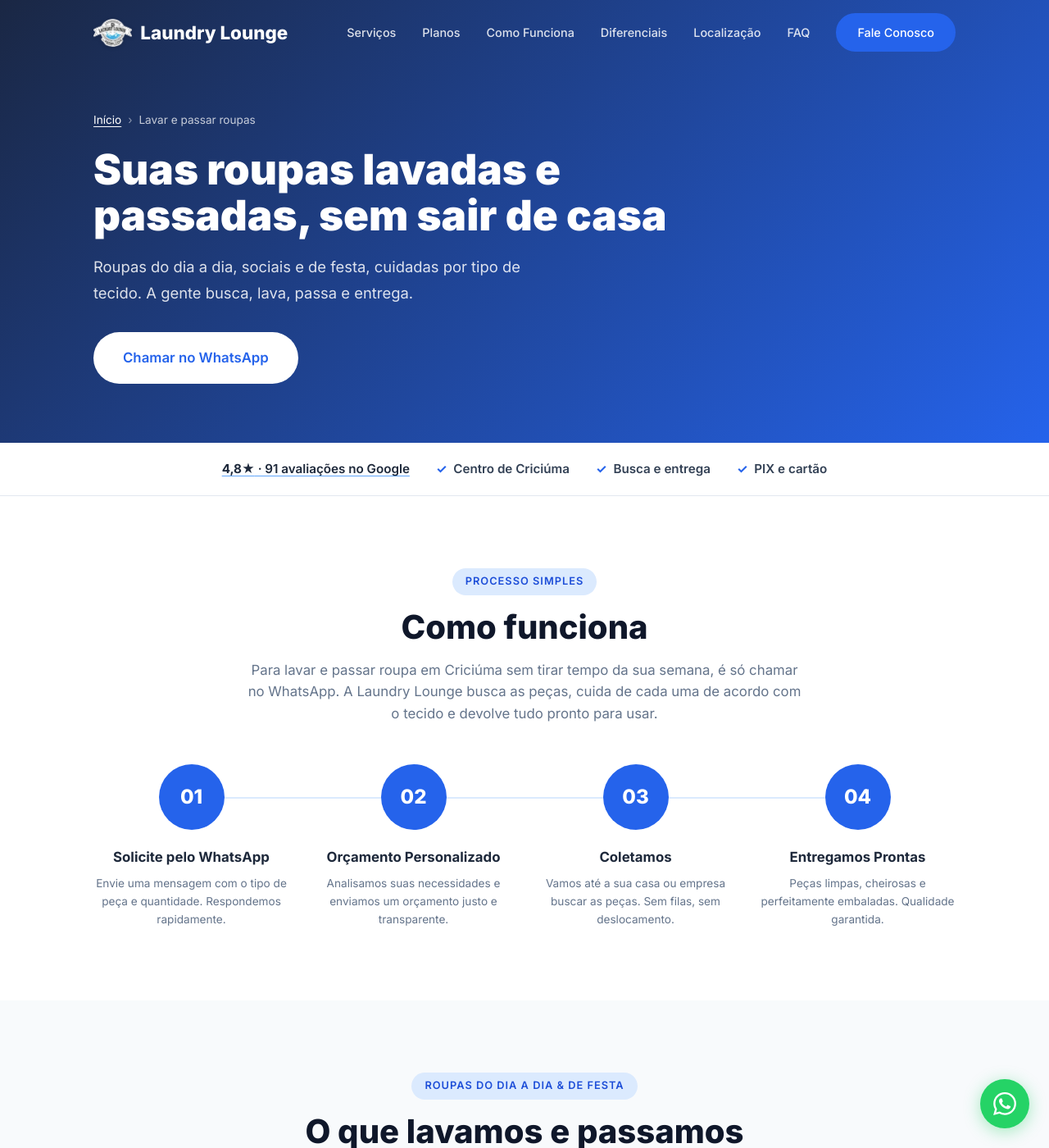
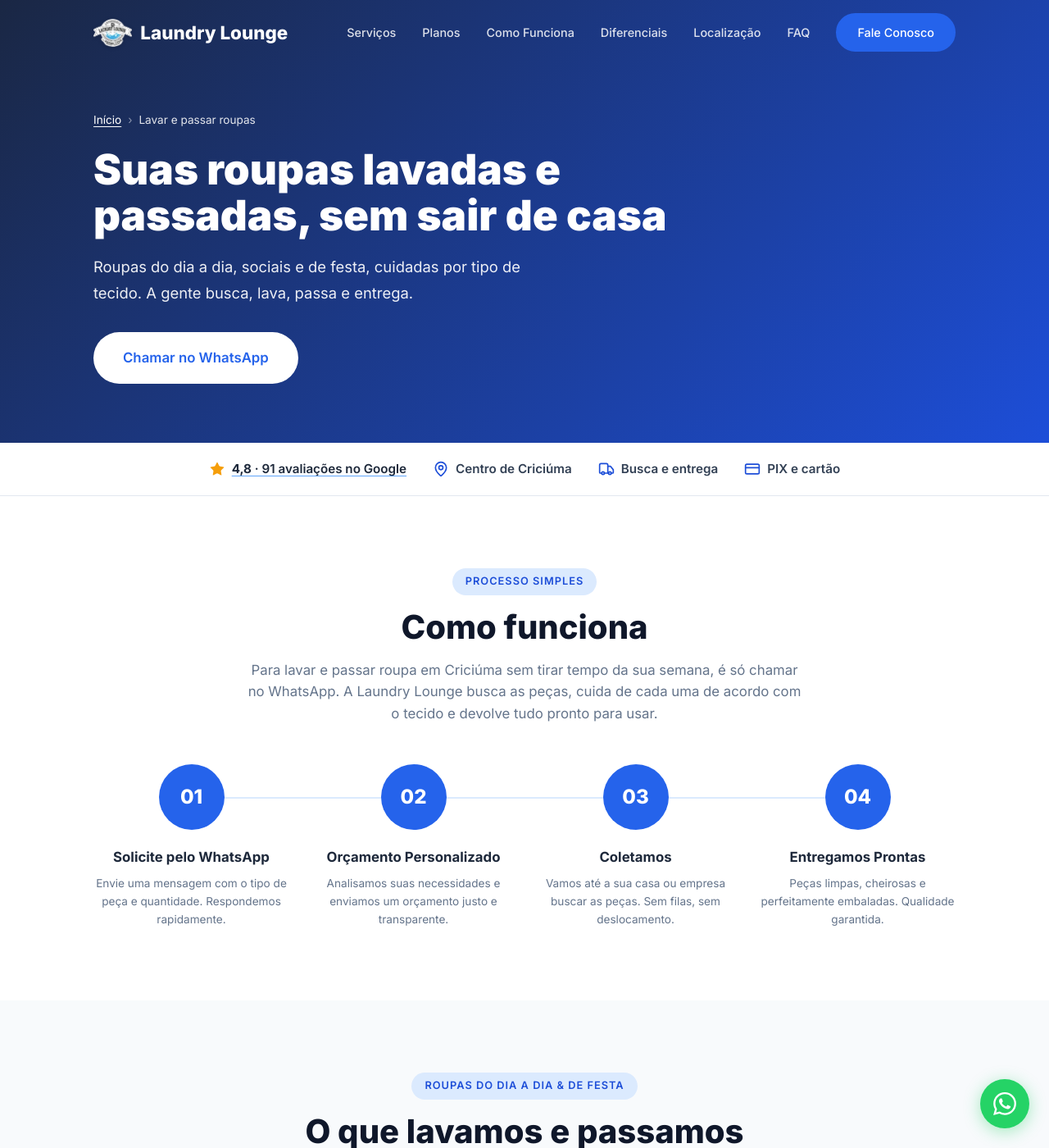
Before and after one commit to gabrielmilano/LaundryLoungeSite, a Jekyll site: the page built from lavar-e-passar-roupas-criciuma.html, in a window 1280 px wide and 1400 px high. Shown: the whole window at 82% size. Built offline with Jekyll 4.4.1, drawn with Linux system fonts in a browser that asks for light colours; some of the changed text lies outside the part shown.

Commit message:
Item 8: paginas de servico com foto propria no topo, avaliacoes compactas e icones
- topo de cada pagina com a foto do proprio servico (tapete-depois, edredom,
  roupas-passadas, planos) cobrindo o fundo + camada escura; sem foto: degrade da marca
- subtitulo e breadcrumb com contraste >= 4.5:1
- "antes e depois" de tapetes lado a lado, so com as duas fotos (estrutura do item 1)
- bloco compacto "O que dizem nossos clientes" antes do FAQ nas 4 paginas
  (se o servico tiver avaliacoes proprias, elas aparecem no lugar)
- faixa de confianca com icones SVG (estrela, pin, caminhao, cartao)

Co-Authored-By: Claude Opus 5.5 <noreply@anthropic.com>

```diff
--- a/_includes/servico/avaliacoes.html
+++ b/_includes/servico/avaliacoes.html
@@ -19,3 +19,6 @@
         </div>
     </section>
 {%- endif %}
+{%- if n_avaliacoes == 0 %}
+{% include avaliacoes-google.html compacto=true %}
+{%- endif %}
--- a/_includes/servico/hero.html
+++ b/_includes/servico/hero.html
@@ -1,7 +1,10 @@
 
     <!-- HERO -->
-    <section class="svc-hero">
-        <div class="container svc-hero__inner{% if foto_hero != '' %} svc-hero__inner--foto{% endif %}">
+    <section class="svc-hero{% if foto_hero != '' %} svc-hero--foto{% endif %}">
+{%- if foto_hero != "" %}
+        {% include foto.html chave=page.foto_hero classe="svc-hero__foto" prioridade=true sizes="100vw" %}
+{%- endif %}
+        <div class="container svc-hero__inner">
             <div class="svc-hero__text">
                 <nav class="breadcrumb" aria-label="Você está em">
                     <ol>
@@ -16,20 +19,15 @@
                     <a href="tel:{{ e.telefone_link }}" class="btn btn--outline btn--lg svc-ligar" data-servico="{{ page.servico_evento }}" data-posicao="hero">Ligar {{ e.telefone }}</a>
                 </div>
             </div>
-{%- if foto_hero != "" %}
-            <div class="svc-hero__media">
-                {% include foto.html chave=page.foto_hero prioridade=true sizes="(min-width: 900px) 45vw, 100vw" %}
-            </div>
-{%- endif %}
         </div>
     </section>
 
     <!-- FAIXA DE CONFIANÇA -->
     <section class="svc-trust" aria-label="Por que escolher a Laundry Lounge">
         <ul class="container svc-trust__list">
-            <li class="svc-trust__nota"><a href="{{ e.google_perfil_url }}" target="_blank" rel="noopener"><strong>{{ e.google_nota }}★</strong> · {{ e.google_avaliacoes }} avaliações no Google</a></li>
-            <li>Centro de Criciúma</li>
-            <li>Busca e entrega</li>
-            <li>PIX e cartão</li>
+            <li class="svc-trust__nota">{% include icone.html nome="estrela" classe="svc-trust__estrela" %}<a href="{{ e.google_perfil_url }}" target="_blank" rel="noopener"><strong>{{ e.google_nota }}</strong> · {{ e.google_avaliacoes }} avaliações no Google</a></li>
+            <li>{% include icone.html nome="pin" %}Centro de Criciúma</li>
+            <li>{% include icone.html nome="caminhao" %}Busca e entrega</li>
+            <li>{% include icone.html nome="cartao" %}PIX e cartão</li>
         </ul>
     </section>
--- a/assets/css/servico.css
+++ b/assets/css/servico.css
@@ -14,20 +14,33 @@
 
 /* === HERO === */
 .svc-hero {
-    background: linear-gradient(135deg, var(--blue-800) 0%, var(--blue-600) 100%);
+    position: relative;
+    overflow: hidden;
+    /* mesmo degradê da home: texto branco com contraste >= 4.5:1 */
+    background: linear-gradient(135deg, var(--blue-800) 0%, #1d4ed8 100%);
     color: var(--white);
     padding: 136px 0 72px;
 }
 
-.svc-hero__inner {
-    display: grid;
-    grid-template-columns: 1fr;
-    gap: 48px;
-    align-items: center;
+/* Com a foto do serviço: foto cobrindo o fundo + camada escura (contraste >= 4.5:1) */
+.svc-hero__foto {
+    position: absolute;
+    inset: 0;
+    width: 100%;
+    height: 100%;
+    object-fit: cover;
 }
 
-.svc-hero__inner--foto {
-    grid-template-columns: 1.1fr 0.9fr;
+.svc-hero--foto::after {
+    content: '';
+    position: absolute;
+    inset: 0;
+    background: linear-gradient(90deg, rgba(12, 27, 51, 0.82) 0%, rgba(12, 27, 51, 0.7) 100%);
+}
+
+.svc-hero__inner {
+    position: relative;
+    z-index: 1;
 }
 
 .svc-hero__text {
@@ -43,7 +56,7 @@
 
 .svc-hero__subtitle {
     font-size: 1.15rem;
-    color: rgba(255, 255, 255, 0.85);
+    color: rgba(255, 255, 255, 0.92);
     line-height: 1.7;
     max-width: 560px;
     margin-bottom: 32px;
@@ -53,13 +66,6 @@
     display: flex;
     gap: 16px;
     flex-wrap: wrap;
-}
-
-.svc-hero__media img {
-    width: 100%;
-    height: auto;
-    border-radius: var(--radius-lg);
-    box-shadow: var(--shadow-lg);
 }
 
 /* Botão de ligação: só no celular */
@@ -78,7 +84,7 @@
     display: flex;
     flex-wrap: wrap;
     gap: 8px;
-    color: rgba(255, 255, 255, 0.75);
+    color: rgba(255, 255, 255, 0.88);
 }
 
 .breadcrumb li + li::before {
@@ -118,10 +124,15 @@
     gap: 8px;
 }
 
-.svc-trust__list li:not(.svc-trust__nota)::before {
-    content: '\2713';
-    color: var(--blue-600);
-    font-weight: 700;
+.svc-trust__list .icone {
+    width: 20px;
+    height: 20px;
+    flex-shrink: 0;
+    color: #1d4ed8;
+}
+
+.svc-trust__list .svc-trust__estrela {
+    color: #f59e0b;
 }
 
 .svc-trust__list a {
@@ -535,10 +546,6 @@
 
 /* === RESPONSIVO === */
 @media (max-width: 900px) {
-    .svc-hero__inner--foto {
-        grid-template-columns: 1fr;
-    }
-
     .svc-hero__text {
         margin: 0 auto;
         text-align: center;
--- a/lavar-e-passar-roupas-criciuma.html
+++ b/lavar-e-passar-roupas-criciuma.html
@@ -139,5 +139,6 @@ faq:
             </div>
         </div>
     </section>
+{%- include servico/avaliacoes.html %}
 {%- include servico/faq.html %}
 {%- include servico/fim.html %}
--- a/planos-mensais-lavanderia.html
+++ b/planos-mensais-lavanderia.html
@@ -127,5 +127,6 @@ faq:
             </div>
         </div>
     </section>
+{%- include servico/avaliacoes.html %}
 {%- include servico/faq.html %}
 {%- include servico/fim.html area=false %}
```
